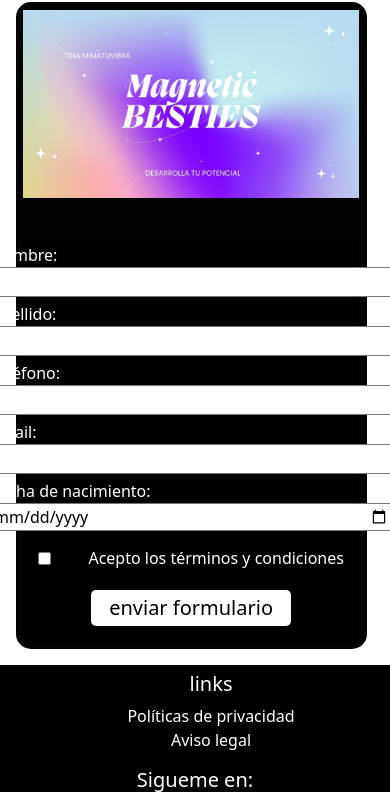
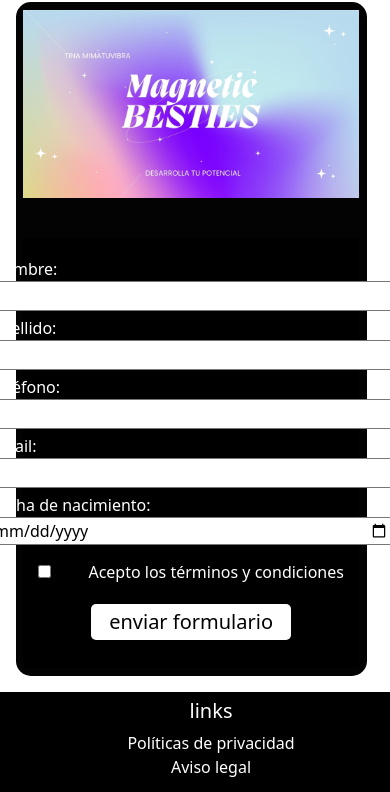
Before and after one commit to KIWIONER/mimatuvibra, a website: page pages/contacto.html in a window 390 px wide. Shown: the part 592-1384 px from the top of the page. Drawn offline with nearby package versions, Linux system fonts and the light colour scheme.

Commit message:
actualizando formulario

```diff
--- a/sass/_contactoGrid.scss
+++ b/sass/_contactoGrid.scss
@@ -112,6 +112,7 @@
         .formulario{
             display:flex;
             flex-direction:column;
+            padding:4%;
         }
 
     }
```
Also changed, not shown: css/style.css, 1 other file.
